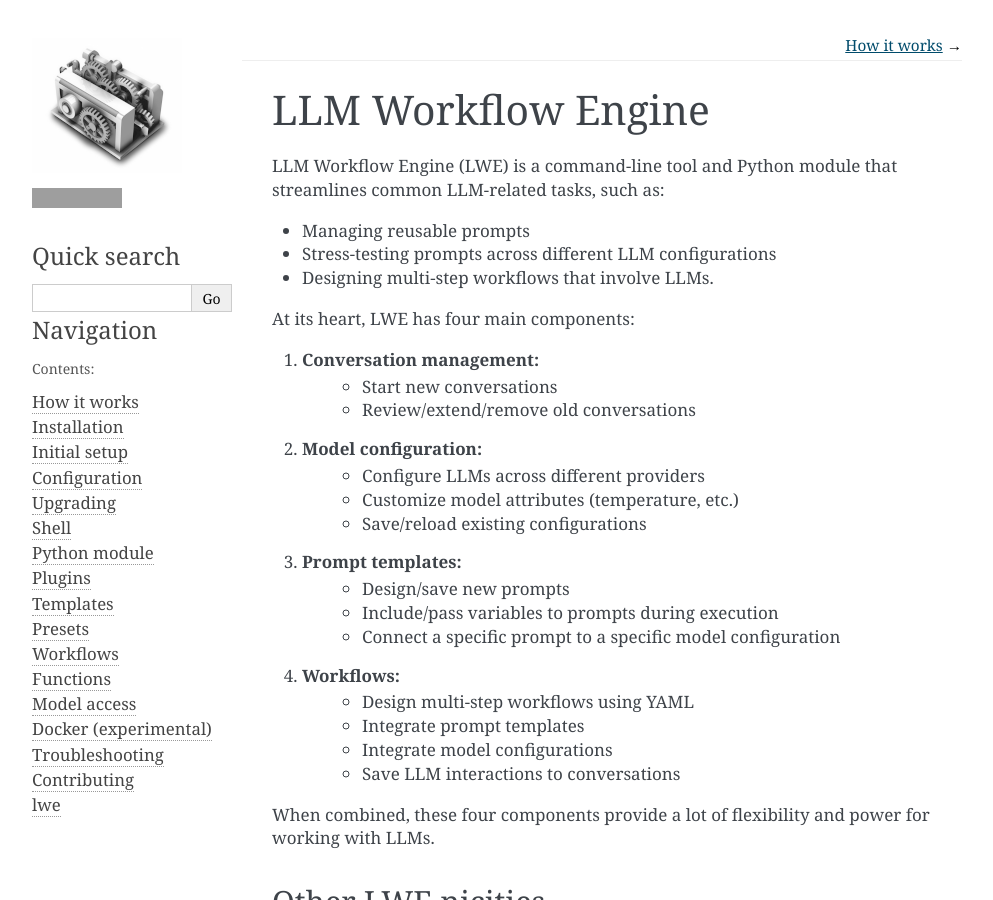
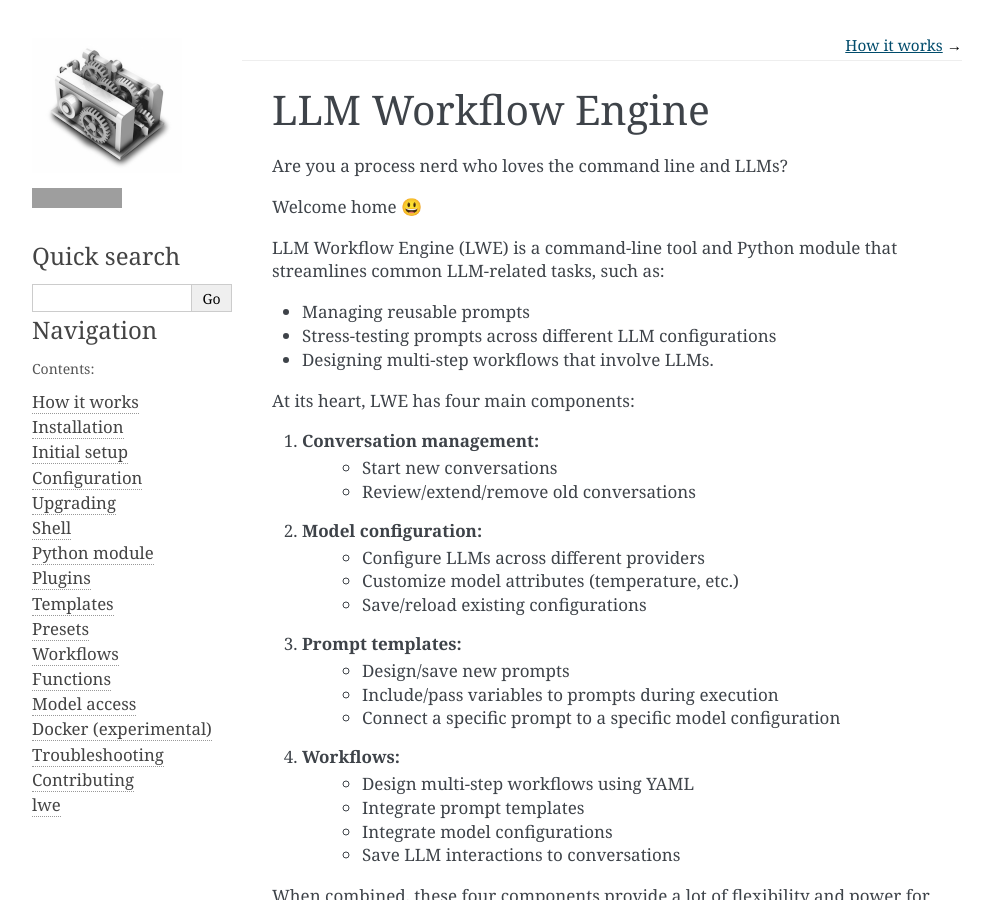
Before and after one commit to llm-workflow-engine/llm-workflow-engine, a Sphinx documentation site: the page built from docs/index.rst, in a window 1280 px wide and 900 px high. Shown: the whole window, without its empty margins (148-1141 px from the left). Built offline with Sphinx 7.4.7, drawn with Linux system fonts in a browser that asks for light colours; grey boxes are pictures that could not be loaded.

Commit message:
tweak index intro

```diff
--- a/docs/index.rst
+++ b/docs/index.rst
@@ -1,6 +1,10 @@
 ===============================================
 LLM Workflow Engine
 ===============================================
+
+Are you a process nerd who loves the command line and LLMs?
+
+Welcome home 😃
 
 LLM Workflow Engine (LWE) is a command-line tool and Python module that streamlines
 common LLM-related tasks, such as:
```
